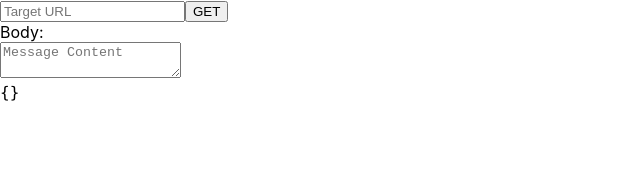
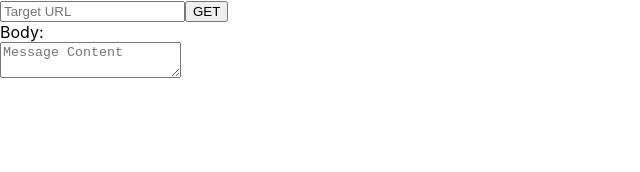
Before and after one commit to Aceba1/UnitTests-Tauri-App, a React (Create React App) app: page / in a window 1280 px wide. Shown: the top 172 px of the page, without its empty margins (0-640 px from the left). Built offline with nearby package versions, Linux system fonts and the light colour scheme.

Commit message:
Fix temporary response formatting

```diff
--- a/src/components/RequestBox.js
+++ b/src/components/RequestBox.js
@@ -6,12 +6,16 @@ export default function RequestBox() {
   /**
    * @type {[res: import('axios').AxiosResponse, setRes: () => {}]}
    */
-  const [res, setRes] = useState({})
+  const [res, setRes] = useState("")
   const [body, setBody] = useState("")
+  const getMsg = val => {
+    console.log(val);
+    setRes(val);
+  }
   return (
     <div>
       <div>
-        <RequestStrip data={body} getRes={setRes} getErr={setRes}/>
+        <RequestStrip data={body} getRes={getMsg} getErr={getMsg}/>
         <label>Body:</label>
         <br/>
         <TextArea
@@ -20,7 +24,7 @@ export default function RequestBox() {
           setValue={setBody} />
       </div>
       <div>
-        <code>{JSON.stringify(res)}</code>
+        <code>{res}</code>
       </div>
     </div>
   )
--- a/src/components/RequestStrip.js
+++ b/src/components/RequestStrip.js
@@ -14,8 +14,8 @@ function RequestStrip(props) {
       responseType: ResponseType.Text,
       method: "GET"
     })
-    .then(props.getRes)
-    .catch(props.getErr);
+    .then(v => props.getRes(v), v => props.getErr(v))
+    .catch(v => props.getErr(v));
   }
 
   return (
@@ -27,7 +27,7 @@ function RequestStrip(props) {
 }
 
 RequestStrip.propTypes = {
-  data: PropTypes.object,
+  data: PropTypes.any,
   headers: PropTypes.objectOf(PropTypes.string),
   getRes: PropTypes.func,
   getErr: PropTypes.func,
--- a/src/index.css
+++ b/src/index.css
@@ -8,7 +8,8 @@ body {
 }
 
 code {
-  white-space: pre-line;
+  white-space: pre-wrap;
+  overflow-wrap: break-word;
   font-family: source-code-pro, Menlo, Monaco, Consolas, 'Courier New',
     monospace;
 }
```
